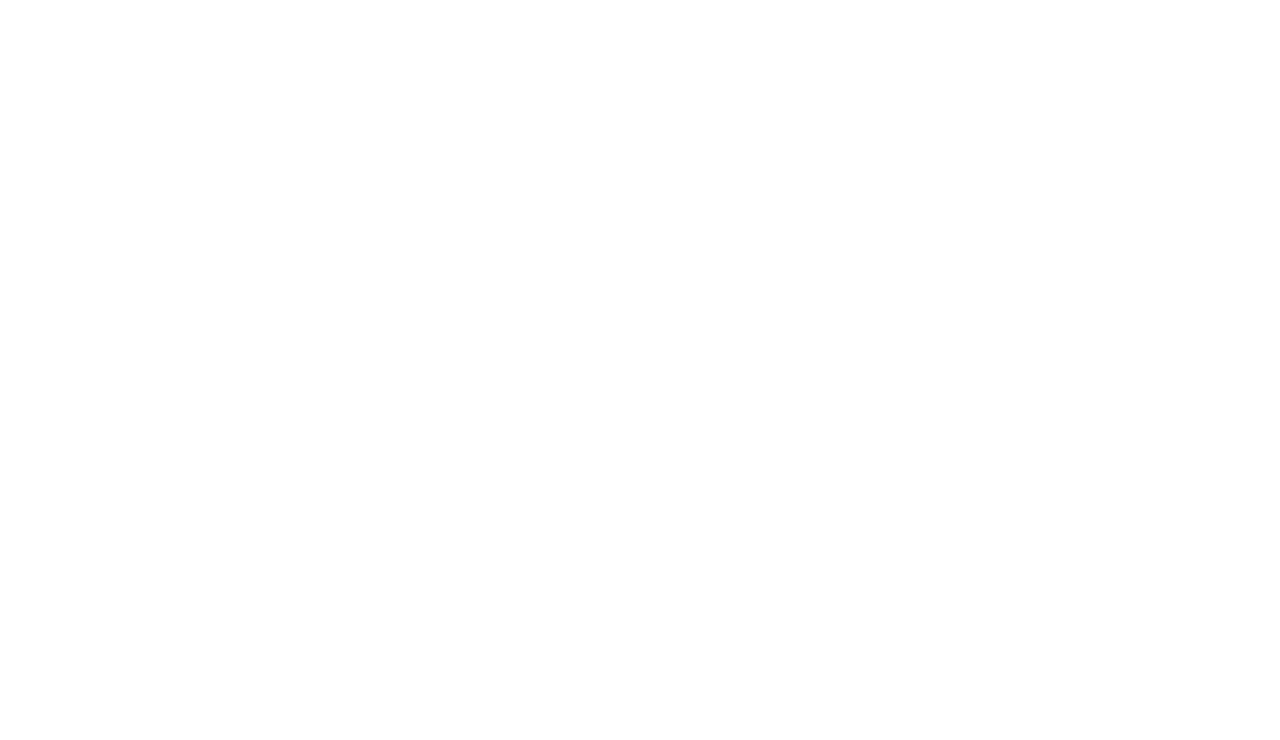
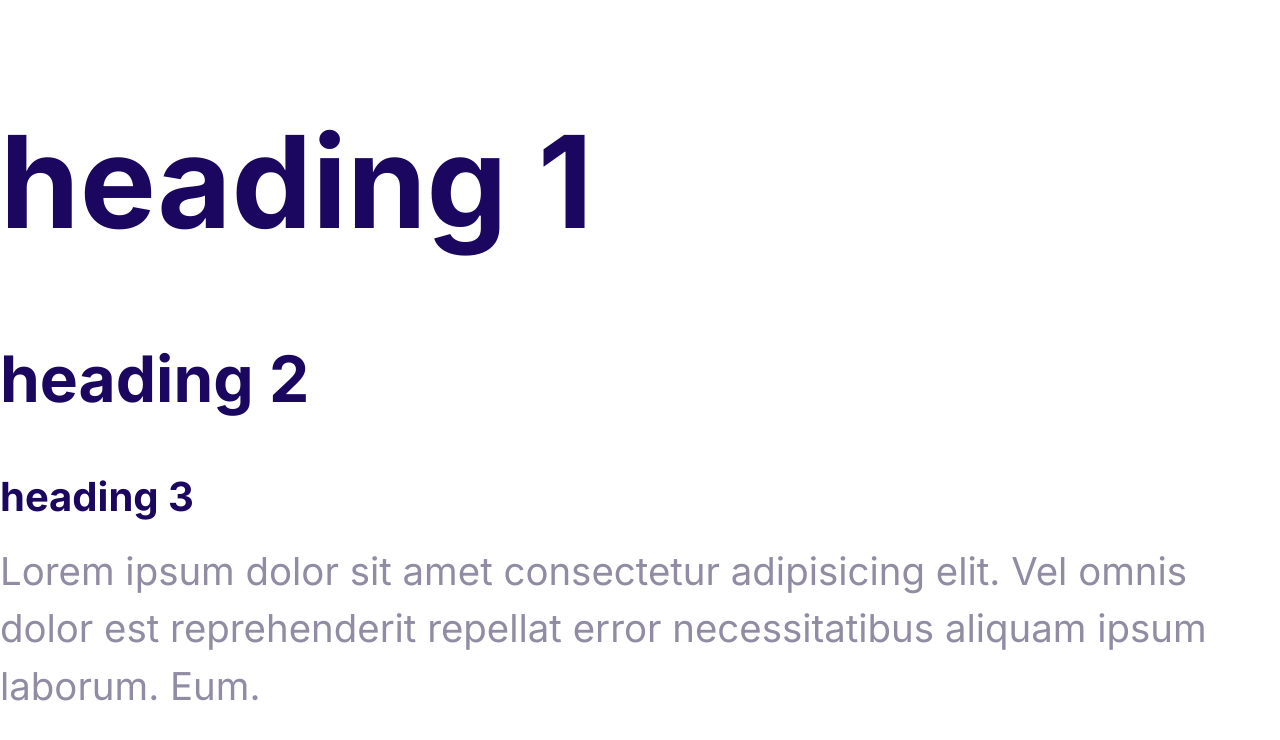
Before and after one commit to ChloeIk/moshify-test, a plain HTML site: page index.html in a window 1280 px wide. Drawn offline with Linux system fonts and the light colour scheme.

Commit message:
Define the styles for the font

```diff
--- a/css/styles.css
+++ b/css/styles.css
@@ -5,3 +5,49 @@
   --color-headings: #1b0760;
   --color-body: #918ca4;
 }
+
+html {
+  font: 62.5%;
+}
+
+body {
+  font-family: Inter, Arial, Helvetica, sans-serif;
+  font-size: 2.4rem;
+  line-height: 1.5;
+  color: var(--color-body);
+}
+
+h1,
+h2,
+h3 {
+  color: var(--color-headings);
+  margin-bottom: 1rem;
+}
+
+h1 {
+  font-size: 7rem;
+}
+
+h2 {
+  font-size: 4rem;
+}
+
+h3 {
+  font-size: 3rem;
+}
+
+p {
+  margin-top: 0;
+}
+
+@media screen and (min-width: 1024px) {
+  h1 {
+    font-size: 8rem;
+  }
+  h2 {
+    font-size: 4rem;
+  }
+  h3 {
+    font-size: 2.5rem;
+  }
+}
--- a/index.html
+++ b/index.html
@@ -5,8 +5,22 @@
     <meta http-equiv="X-UA-Compatible" content="IE=edge" />
     <meta name="viewport" content="width=device-width, initial-scale=1.0" />
     <title>Document</title>
+    <link rel="preconnect" href="https://fonts.gstatic.com" />
+    <link
+      href="https://fonts.googleapis.com/css2?family=Inter:wght@400;700&display=swap"
+      rel="stylesheet"
+    />
     <link rel="stylesheet" href="css/normalize.css" />
     <link rel="stylesheet" href="css/styles.css" />
   </head>
-  <body></body>
+  <body>
+    <h1>heading 1</h1>
+    <h2>heading 2</h2>
+    <h3>heading 3</h3>
+    <p>
+      Lorem ipsum dolor sit amet consectetur adipisicing elit. Vel omnis dolor
+      est reprehenderit repellat error necessitatibus aliquam ipsum laborum.
+      Eum.
+    </p>
+  </body>
 </html>
```
